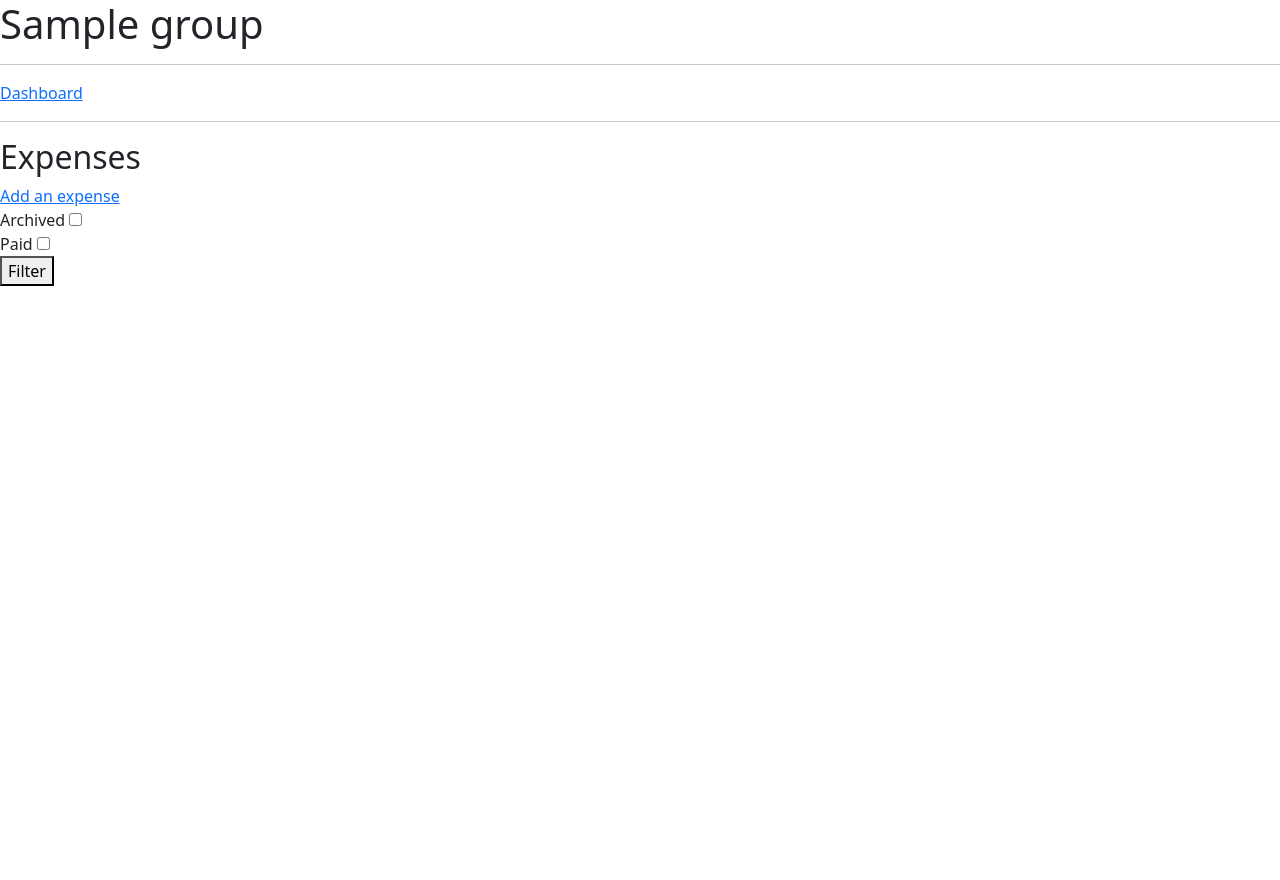
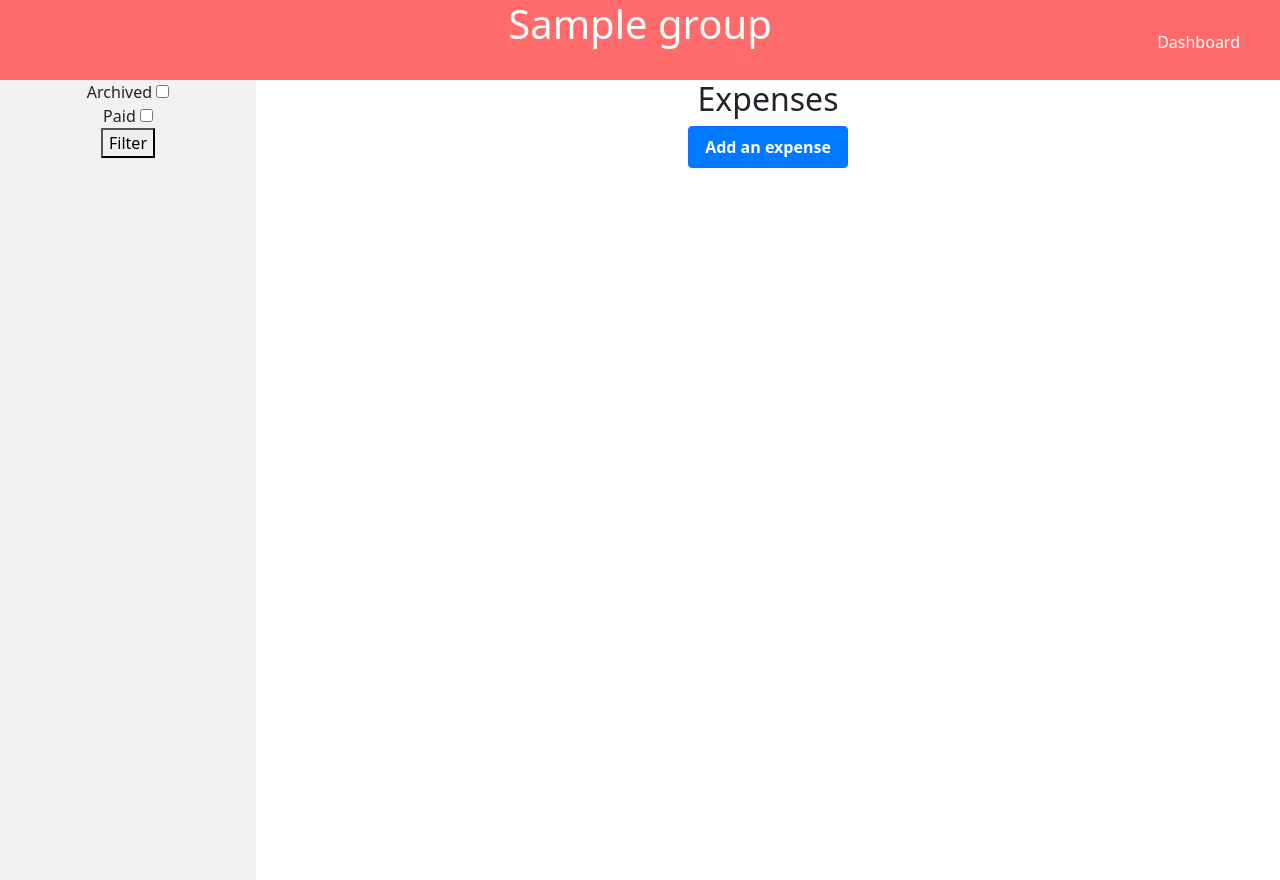
Before and after one commit to Ununennium119/Dungy, a Django app: a page that uses templates/group/single-group.html in a window 1280 px wide. Before the commit the page ends 286 px from the top, so only its background shows below. Run offline with Django 4.2, Linux system fonts and the light colour scheme; a user stored in the database is signed in; tables that the repository leaves empty hold one stand-in row (values such as "Sample post"); some libraries are stand-ins or nearby versions.

Commit message:
feat(friends): add better html and css

```diff
--- /dev/null
+++ b/static/css/group_page.css
@@ -0,0 +1,110 @@
+header {
+    background-color: #ff6b6b;
+    color: #fff;
+    margin-bottom: 0;
+    text-align: center;
+    position: relative;
+    height: 80px;
+}
+
+/* The side navigation menu */
+.sidebar {
+    width: 20%;
+    background-color: #f1f1f1;
+    position: absolute;
+    height: 100%;
+    margin-right: 80%;
+    overflow: auto;
+    text-align: center;
+}
+
+.btn {
+    display: inline-block;
+    padding: 8px 16px;
+    border-radius: 4px;
+    text-decoration: none;
+    color: #fff;
+    font-weight: bold;
+    cursor: pointer;
+}
+
+.profile-button {
+    color: #fff;
+    text-decoration: none;
+    border-radius: 4px;
+    font-size: 16px;
+}
+
+.profile-button:hover {
+    background-color: darkred;
+}
+
+.btn-primary {
+    background-color: #007bff;
+}
+
+.profile-menu {
+    position: absolute;
+    top: 20px;
+    right: 20px;
+    padding: 10px 20px;
+    border-radius: 4px;
+    color: #fff;
+}
+
+/* Sidebar links */
+.sidebar a {
+    display: block;
+    color: black;
+    padding: 16px;
+    text-decoration: none;
+}
+
+.expense_section {
+    margin-left: 20%;
+    text-align: center;
+}
+
+/* Active/current link */
+.sidebar a.active {
+    background-color: #04AA6D;
+    color: white;
+}
+
+/* Links on mouse-over */
+.sidebar a:hover:not(.active) {
+    background-color: #555;
+    color: white;
+}
+
+/* Page content. The value of the margin-left property should match the value of the sidebar's width property */
+div.content {
+    margin-left: 200px;
+    padding: 1px 16px;
+    height: 1000px;
+}
+
+/* On screens that are less than 700px wide, make the sidebar into a topbar */
+@media screen and (max-width: 700px) {
+    .sidebar {
+        width: 100%;
+        height: auto;
+        position: relative;
+    }
+
+    .sidebar a {
+        float: left;
+    }
+
+    div.content {
+        margin-left: 0;
+    }
+}
+
+/* On screens that are less than 400px, display the bar vertically, instead of horizontally */
+@media screen and (max-width: 400px) {
+    .sidebar a {
+        text-align: center;
+        float: none;
+    }
+}
--- a/templates/group/single-group.html
+++ b/templates/group/single-group.html
@@ -1,17 +1,33 @@
 {% extends "base.html" %}
 {% load static %}
-{% load startswith %}
+
+{% block header_refrences %}
+    <link rel="stylesheet" href="{% static 'css/group_page.css' %}">
+{% endblock %}
 
 {% block title %}
     {{ object.name }} | Dungy
 {% endblock %}
 
 {% block content %}
-    <h1>{{ object.name }}</h1>
-    <hr>
-    <a href="{% url 'dashboard' %}">Dashboard</a>
-    <hr>
-    <div>
+    <header>
+        <h1>{{ object.name }}</h1>
+    </header>
+    <div class="sidebar">
+        <form action="{% url 'single-group' slug=object.slug %}" method="get">
+            <label for="archived-input">Archived</label>
+            <input id="archived-input" name="archived" type="checkbox" {% if archived %}checked{% endif %}/>
+            <br>
+            <label for="paid-input">Paid</label>
+            <input id="paid-input" name="paid" type="checkbox" {% if paid %}checked{% endif %}/>
+            <br>
+            <button id="submit-filter" type="submit">
+                Filter
+            </button>
+        </form>
+    </div>
+
+    <div class="expense_section">
         <h2>Expenses</h2>
         {% for cost in costs %}
             <div>
@@ -24,22 +40,14 @@
                 <br>
             </div>
         {% endfor %}
+        <a class="btn btn-primary" href="{% url 'create-cost' slug=object.slug %}">Add an expense</a>
     </div>
-    <a href="{% url 'create-cost' slug=object.slug %}">Add an expense</a>
-    <br>
-    <div>
-        <form action="{% url 'single-group' slug=object.slug %}" method="get">
-            <label for="archived-input">Archived</label>
-            <input id="archived-input" name="archived" type="checkbox" {% if archived %}checked{% endif %}/>
-            <br>
-            <label for="paid-input">Paid</label>
-            <input id="paid-input" name="paid" type="checkbox" {% if paid %}checked{% endif %}/>
-            <br>
-            <button id="submit-filter" type="submit">
-                Filter
-            </button>
-        </form>
+
+     <div class="profile-menu">
+         <a class="profile-button" href="{% url 'dashboard' %}">Dashboard</a>
     </div>
+
+
 {% endblock %}
 
 {% block footer_refrences %}
```
